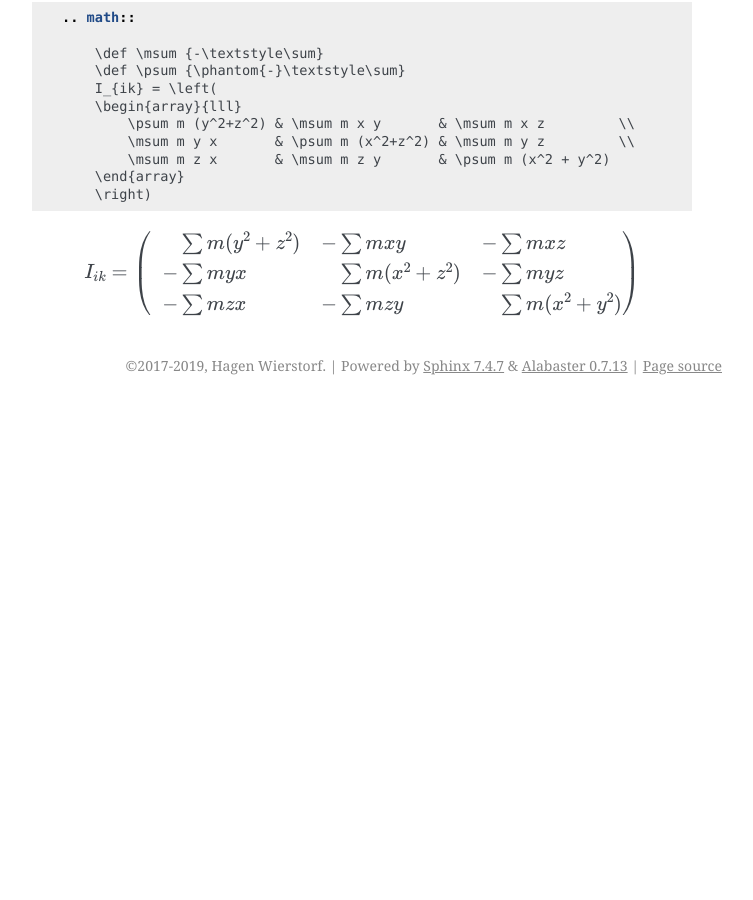
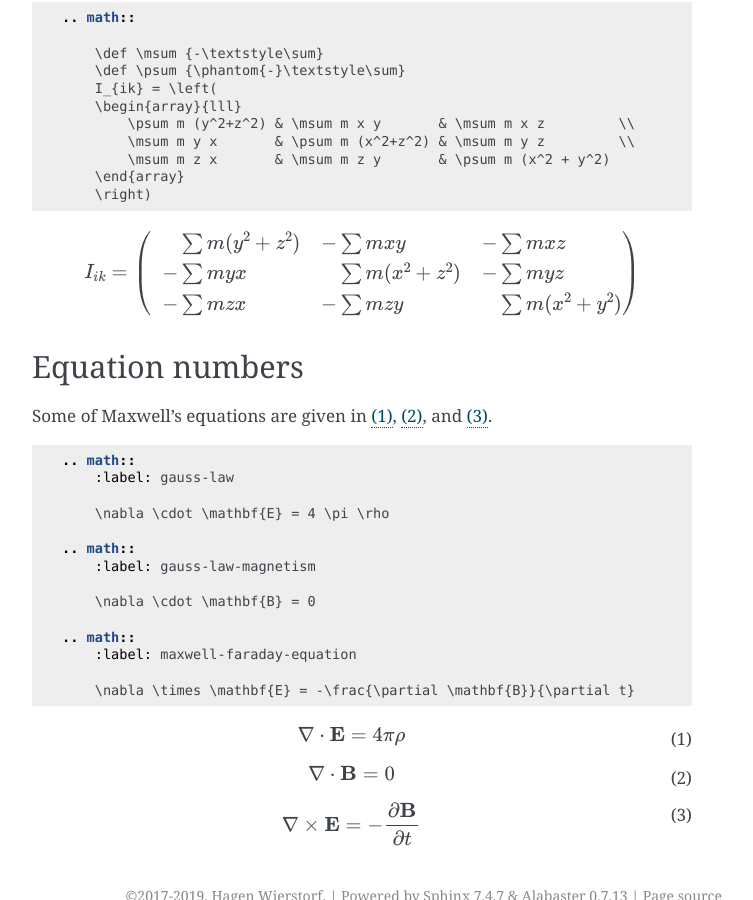
Before and after one commit to hagenw/sphinxcontrib-katex, a Sphinx documentation site: the page built from doc/examples.rst, in a window 1280 px wide and 900 px high, scrolled down 2121 px. Shown: the whole window, without its empty margins (388-1141 px from the left). Built offline with Sphinx 7.4.7, drawn with Linux system fonts in a browser that asks for light colours; formulas are drawn with MathJax 3; before the commit the page ends 2526 px from its top, so only the background shows below that.

Commit message:
DOC: add equation number example (#16)

```diff
--- a/doc/examples.rst
+++ b/doc/examples.rst
@@ -157,3 +157,42 @@ environment for more complex matrices:
         \msum m z x       & \msum m z y       & \psum m (x^2 + y^2)
     \end{array}
     \right)
+
+
+Equation numbers
+----------------
+
+Some of Maxwell's equations are given in :eq:`gauss-law`,
+:eq:`gauss-law-magnetism`, and :eq:`maxwell-faraday-equation`.
+
+.. code-block:: rst
+
+    .. math::
+        :label: gauss-law
+
+        \nabla \cdot \mathbf{E} = 4 \pi \rho
+
+    .. math::
+        :label: gauss-law-magnetism
+
+        \nabla \cdot \mathbf{B} = 0
+
+    .. math::
+        :label: maxwell-faraday-equation
+
+        \nabla \times \mathbf{E} = -\frac{\partial \mathbf{B}}{\partial t}
+
+.. math::
+    :label: gauss-law
+
+    \nabla \cdot \mathbf{E} = 4 \pi \rho
+
+.. math::
+    :label: gauss-law-magnetism
+
+    \nabla \cdot \mathbf{B} = 0
+
+.. math::
+    :label: maxwell-faraday-equation
+
+    \nabla \times \mathbf{E} = -\frac{\partial \mathbf{B}}{\partial t}
```
